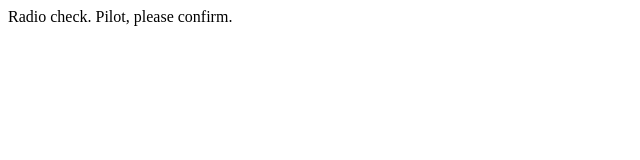
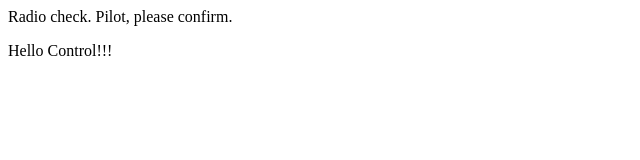
Before and after one commit to Uniquememories/Communication-Log, a plain HTML site: page index.html in a window 1280 px wide. Shown: the whole page, without its empty margins (0-640 px from the left). Drawn offline with Linux system fonts and the light colour scheme.

Commit message:
Response

```diff
--- a/index.html
+++ b/index.html
@@ -1,5 +1,6 @@
 <html>
     <body>
         <p>Radio check. Pilot, please confirm.</p>
+        <p>Hello Control!!!</p>
     </body>
 </html>
```
